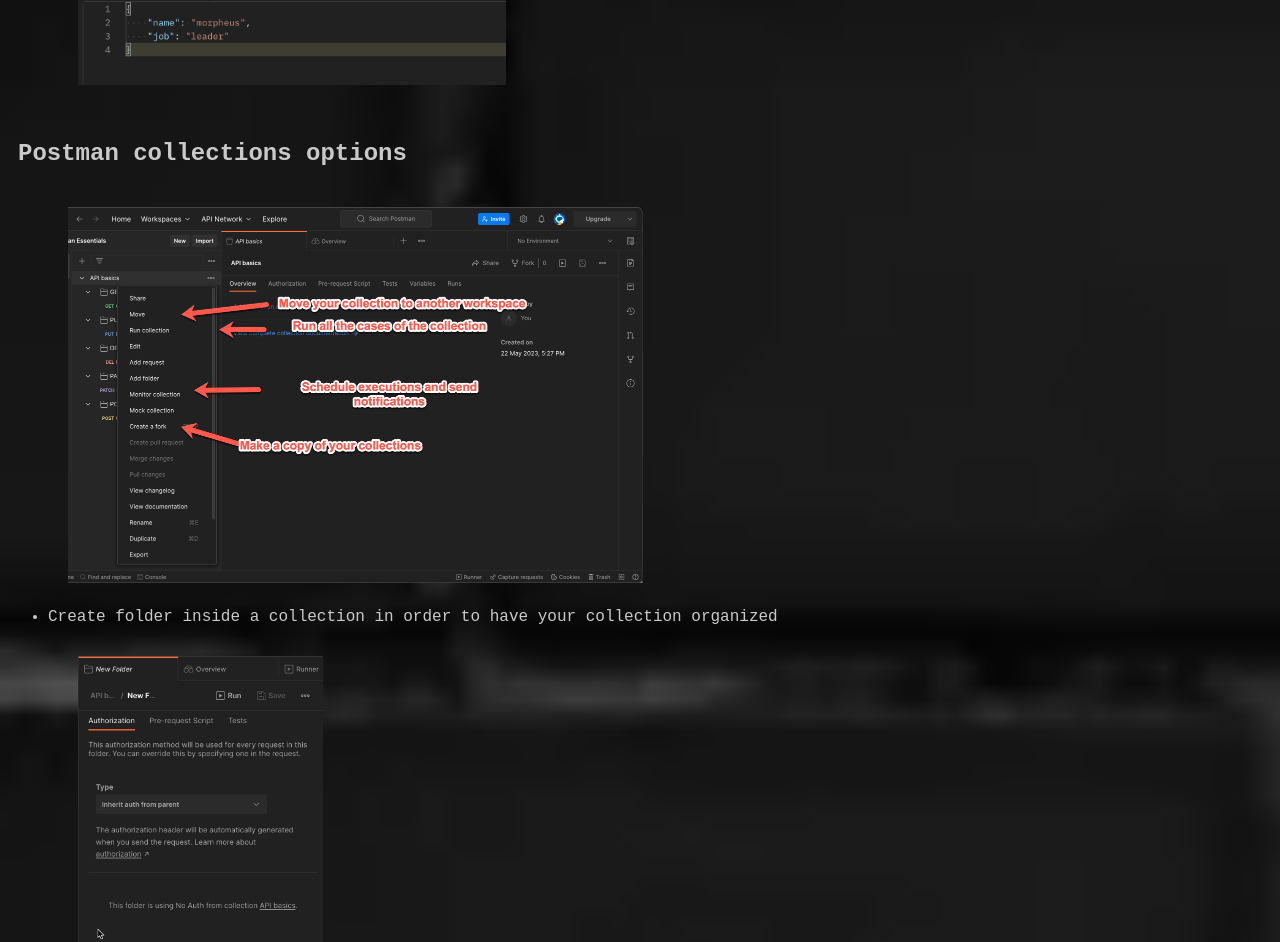
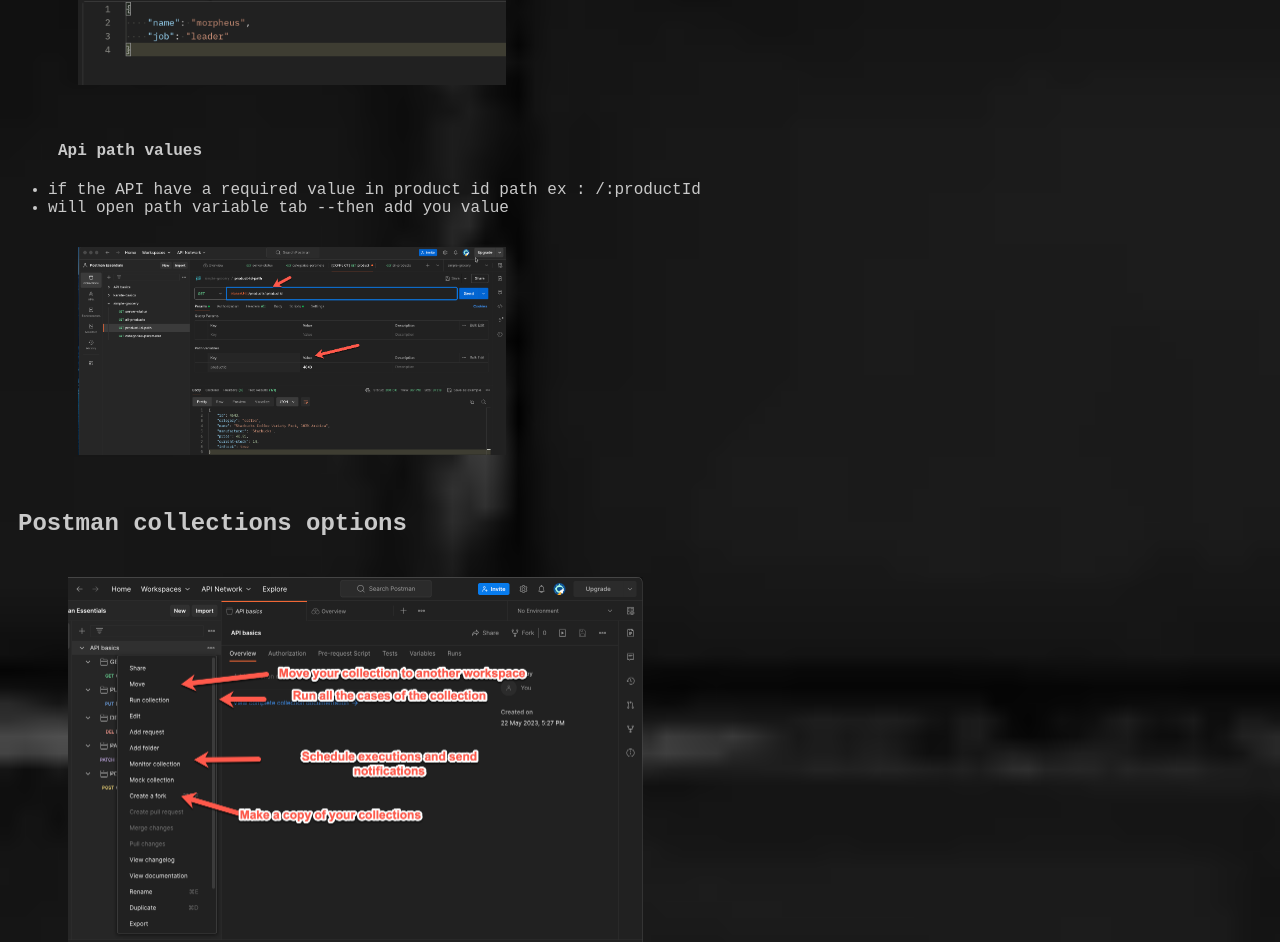
Before and after one commit to NachoElzo/PersonalWebPage, a plain HTML site: page Postman.html in a window 1280 px wide. Shown: the part 1460-2402 px from the top of the page. Drawn offline with Linux system fonts and the light colour scheme.

Commit message:
postman paths

```diff
--- a/Postman.html
+++ b/Postman.html
@@ -48,6 +48,16 @@
         <li>For POST methods make sure that you have configured in the body section *raw and JSON</li>
         <img class="display-35P" src="./img/postman/bodyPostSettings.png" alt="bodySettings">
     </ul>
+
+
+        <ul>
+            <h4>Api path values</h4>
+            <li>if the API have a required value in product id path ex : /:productId </li>
+            <li> will open path variable tab --then add you value</li>
+            <img class="display-35P" src="./img/postman/api-paths-values.png" alt="collection create">
+        </ul>
+
+
 
     <h2>Postman collections options</h2>
     <ul>
```
Also changed, not shown: img/postman/api-paths-values.png (added).
